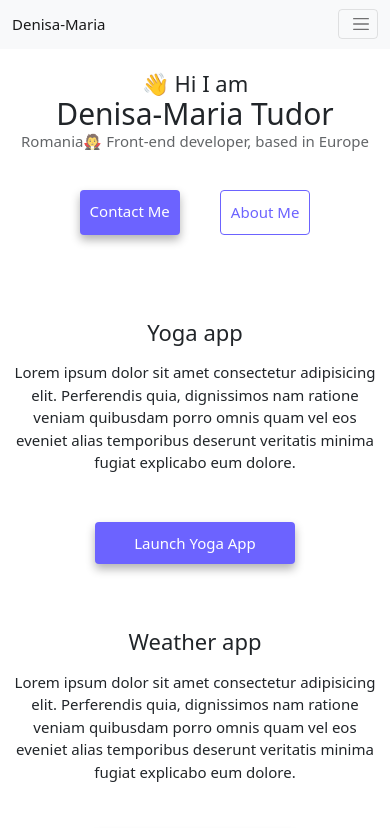
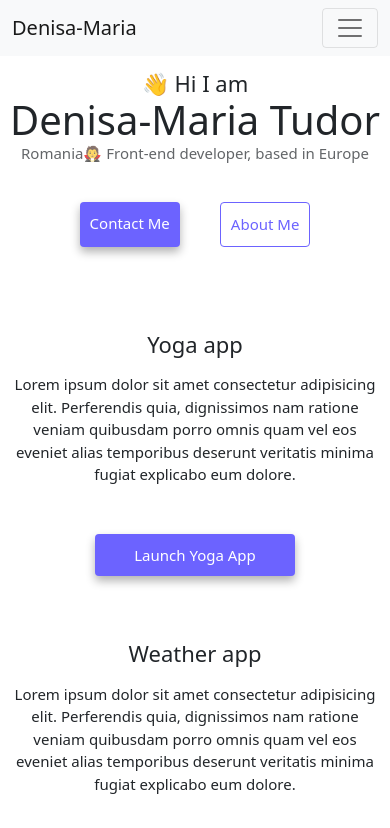
Before and after one commit to TDenisaM/about-me-website, a plain HTML site: page index.html in a window 390 px wide. Shown: the top 828 px of the page. Drawn offline with nearby package versions, Linux system fonts and the light colour scheme.

Commit message:
resizing for mobile

```diff
--- a/style/style.css
+++ b/style/style.css
@@ -83,7 +83,7 @@ p {
 
 @media (max-width: 768px) {
   h1 {
-    font-size: 40px;
+    font-size: 50px;
   }
   h2 {
     font-size: 28px;
@@ -119,7 +119,7 @@ p {
     margin-top: 70px;
   }
   h1 {
-    font-size: 30px;
+    font-size: 40px;
   }
   h2 {
     font-size: 22px;
@@ -156,17 +156,4 @@ p {
     font-size: 15px;
     padding-top: 10px;
   }
-  .navbar-custome {
-    font-size: 15px;
-  }
-  .icon-custome {
-    width: 20px;
-    height: 20px;
-    margin-bottom: 5px;
-    padding-right: 10px;
-  }
-  .toggler-custome {
-    width: 40px;
-    height: 30px;
-  }
 }
```
